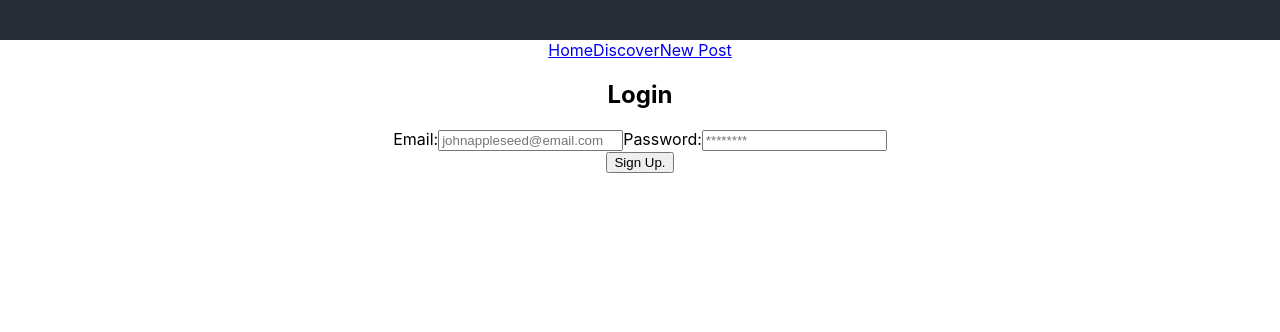
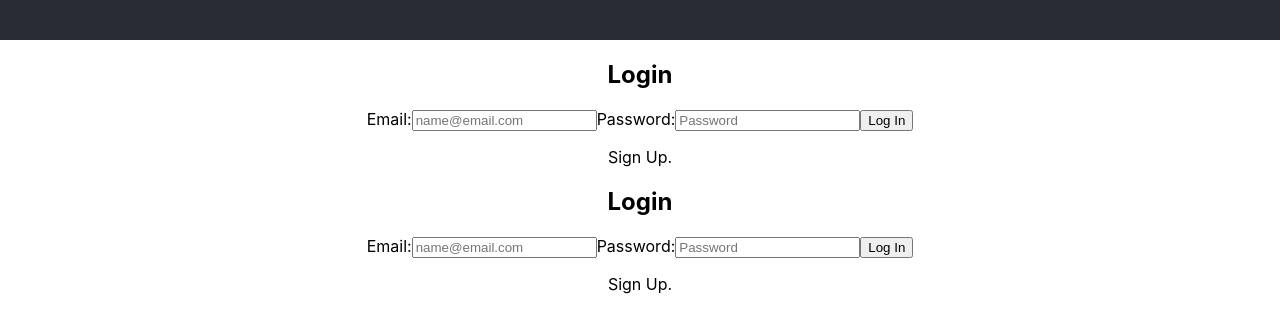
Before and after one commit to 1stofhername/on-the-map-frontend, a React (Create React App) app: page /login in a window 1280 px wide. Shown: the top 332 px of the page. Built offline with nearby package versions, Linux system fonts and the light colour scheme.

Commit message:
Adds login handling

```diff
--- a/src/App.js
+++ b/src/App.js
@@ -1,23 +1,36 @@
 import { Route, Routes } from 'react-router-dom';
+import { useState } from 'react';
 import './App.css';
 import NavBar from "./components/NavBar";
 import Homepage from "./components/Homepage";
 import DiscoverPage from './components/DiscoverPage';
-import CreatePostPage from './components/CreatePostPage';
+import CreatePostPage from './components/CreatePost';
 import LoginPage from './components/LoginPage';
 
 function App() {
+  const [isLoggedIn, setIsLoggedIn] = useState(false);
+  const [user, setUser] = useState(null);
+
+  const handleLogin = (loginFormData) => {
+    const [email, password] = loginFormData;
+    console.log("email:" `${email}`, "password:" `${password}`);
+    setIsLoggedIn(true);
+    // fetch("http://localhost:9292/")
+
+  };
+
   return (
     <div className="App">
       <header className="App-header">
         <h4>On The Map</h4>
       </header>
-      <NavBar />
+      {isLoggedIn ? <NavBar /> : null}
+      {!isLoggedIn? <LoginPage /> : null }
       <Routes>
-        <Route path="/" element={<Homepage />} />
+        <Route path="/home" element={<Homepage logInStatus={isLoggedIn} />} />
         <Route path="/discover" element={<DiscoverPage />} />
         <Route path="/create-post" element={ <CreatePostPage />} />
-        <Route path='/login' element={ <LoginPage />} />
+        <Route path='/login' element={ <LoginPage handleLogin={handleLogin} />} />
       </Routes>
     </div>
   );
--- a/src/components/LoginPage.js
+++ b/src/components/LoginPage.js
@@ -1,22 +1,46 @@
 import { useState } from 'react';
 
-export default function LoginPage () {
+export default function LoginPage ( handleLogin ) {
+
+    const [email, setEmail] = useState(null);
+    const [password, setPassword] = useState(null);
+    const loginFormData = {
+        email: `${email}`,
+        password: `${password}`
+    }
+
+    function handleEmailChange (e) {
+        setEmail(e.target.value);
+    }
+
+    function handlePasswordChange (e) {
+        setPassword(e.target.value);
+    }
+
+    function handleSubmit (e) {
+        e.preventDefault();
+        console.log(loginFormData);
+
+
+    }
 
     return (
         <div className="page" id="login-page">
 
             <h2>Login</h2>
-            <form className="login-form">
+            <form className="login-form" onSubmit={handleSubmit}>
                 <label>
                     Email:
-                    <input type="text" name="email" placeholder="johnappleseed@email.com" onChange={(e)=>{console.log(e.target.value)}} />
+                    <input type="text" name="email" placeholder="name@email.com" onChange={handleEmailChange} />
                 </label>
                 <label>
                     Password:
-                    <input type="text" name="password" placeholder="********" onChange={(e)=>{console.log(e.target.value)}} />
+                    <input type="text" name="password" placeholder="Password" onChange={handlePasswordChange} />
                 </label>
+                <input type="submit" value="Log In" />
             </form>
-            <button>Sign Up.</button>
+
+            <p>Sign Up.</p>
         </div>
     )
 }
```
Also changed, not shown: src/components/CreatePost.js (renamed from src/components/CreatePostPage.js).
